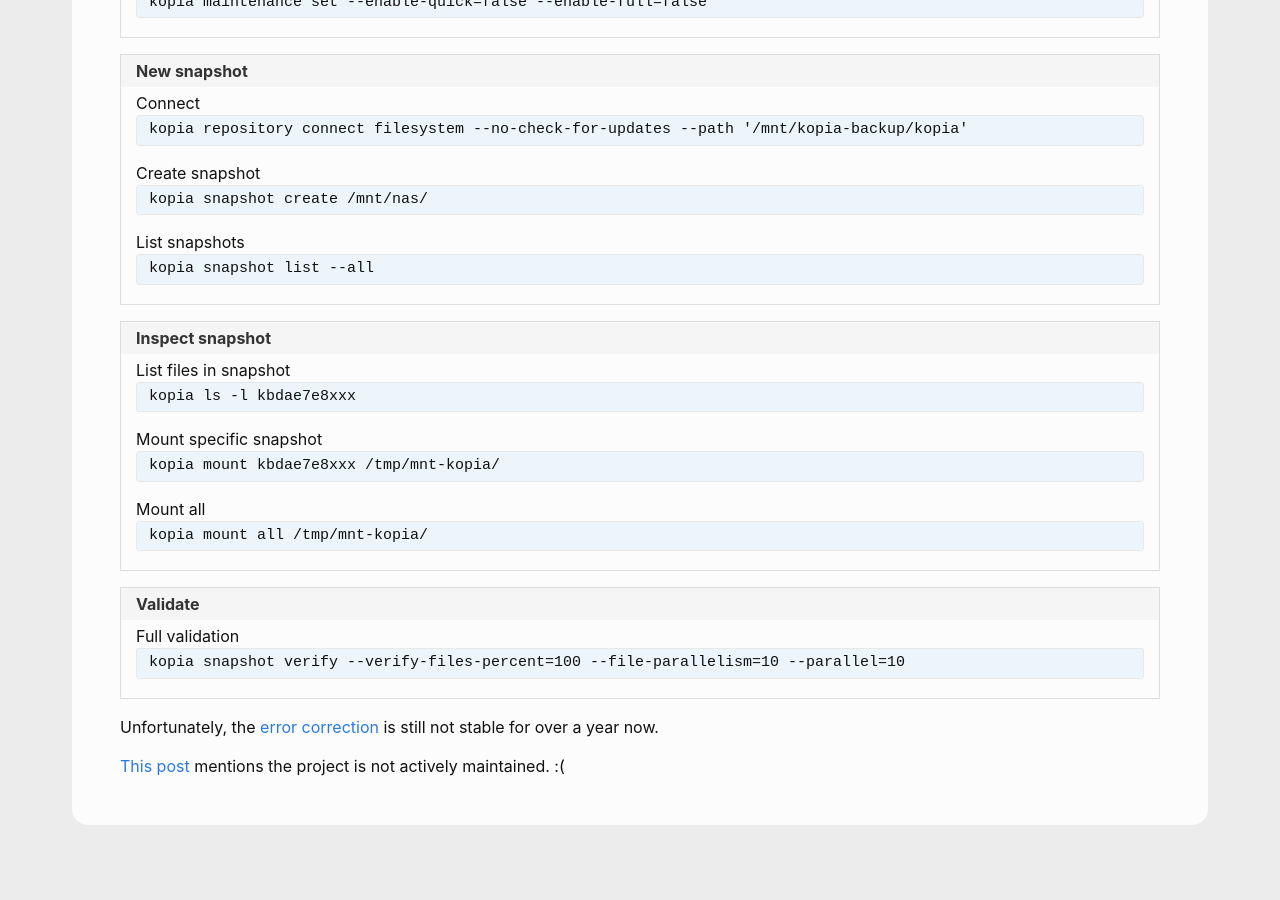
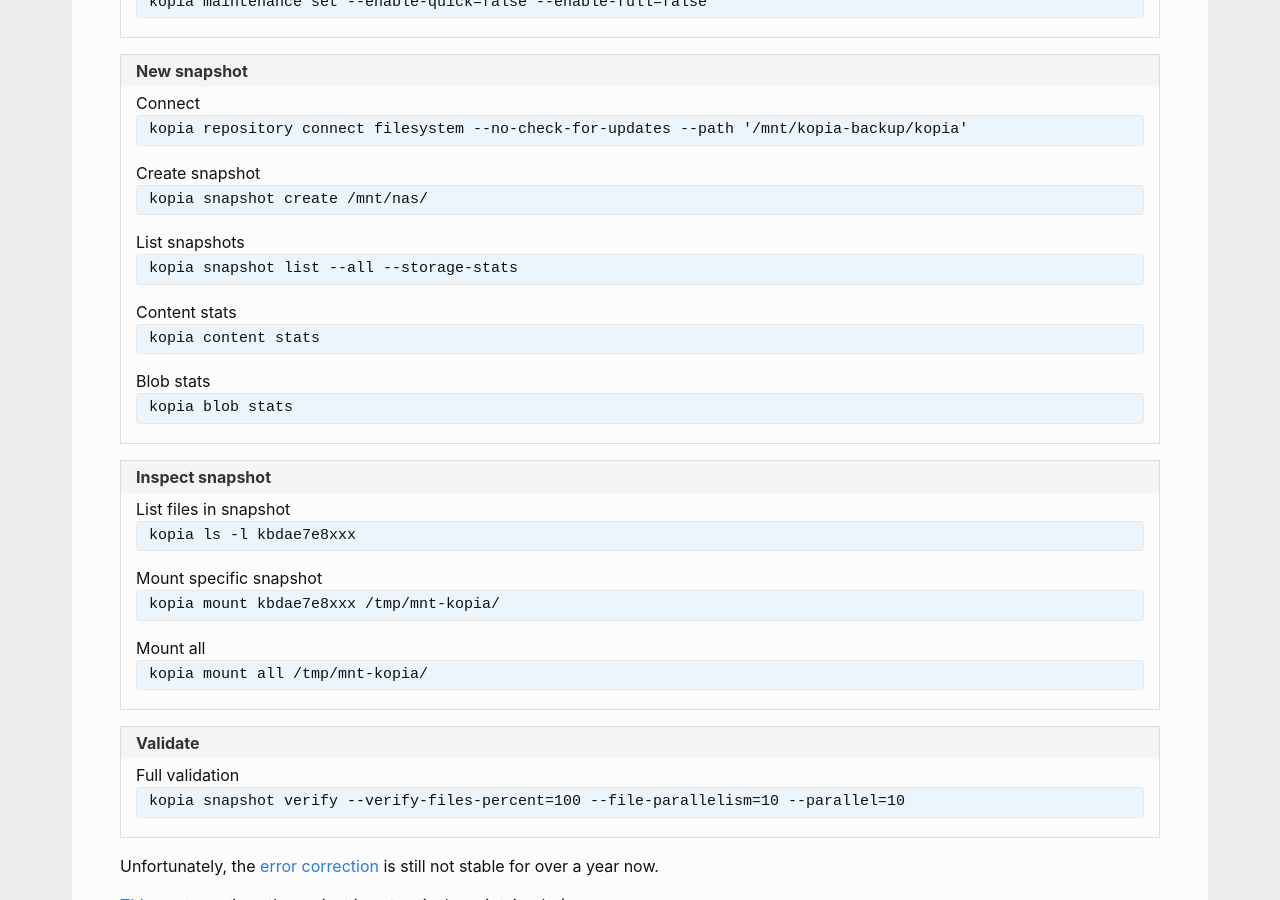
Before and after one commit to andreas-mausch/cheatsheets, a Jekyll site: the page built from _cheatsheets/kopia.md, in a window 1280 px wide and 900 px high, scrolled down 786 px. Built offline with Jekyll 4.4.1, drawn with Linux system fonts in a browser that asks for light colours; before the commit the page ends 1641 px from its top, so only the background shows below that.

Commit message:
kopia: add commands for stats

```diff
--- a/_cheatsheets/kopia.md
+++ b/_cheatsheets/kopia.md
@@ -17,7 +17,9 @@
     commands:
       Connect: kopia repository connect filesystem --no-check-for-updates --path '/mnt/kopia-backup/kopia'
       Create snapshot: kopia snapshot create /mnt/nas/
-      List snapshots: kopia snapshot list --all
+      List snapshots: kopia snapshot list --all --storage-stats
+      Content stats: kopia content stats
+      Blob stats: kopia blob stats
   - name: Inspect snapshot
     commands:
       List files in snapshot: kopia ls -l kbdae7e8xxx
```
